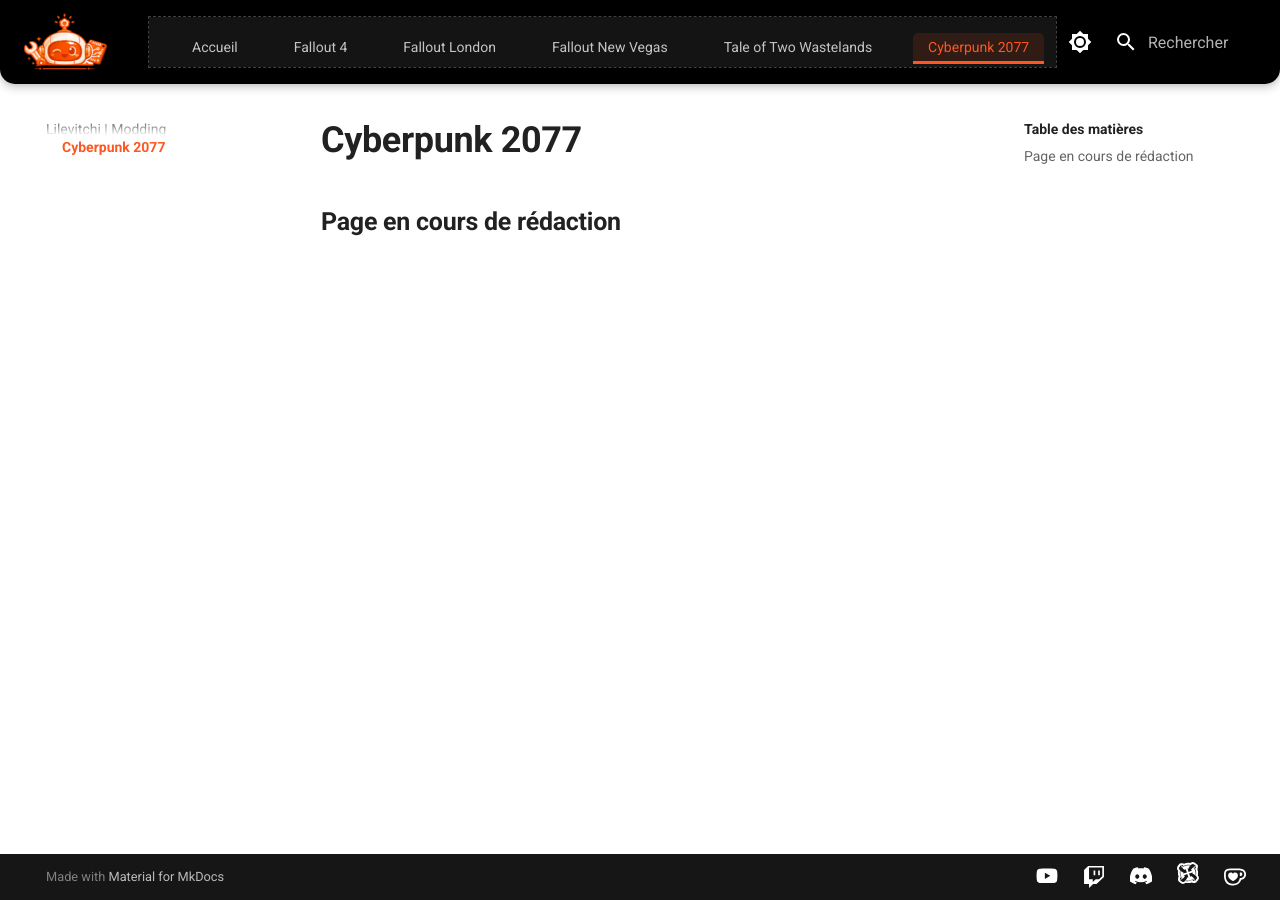
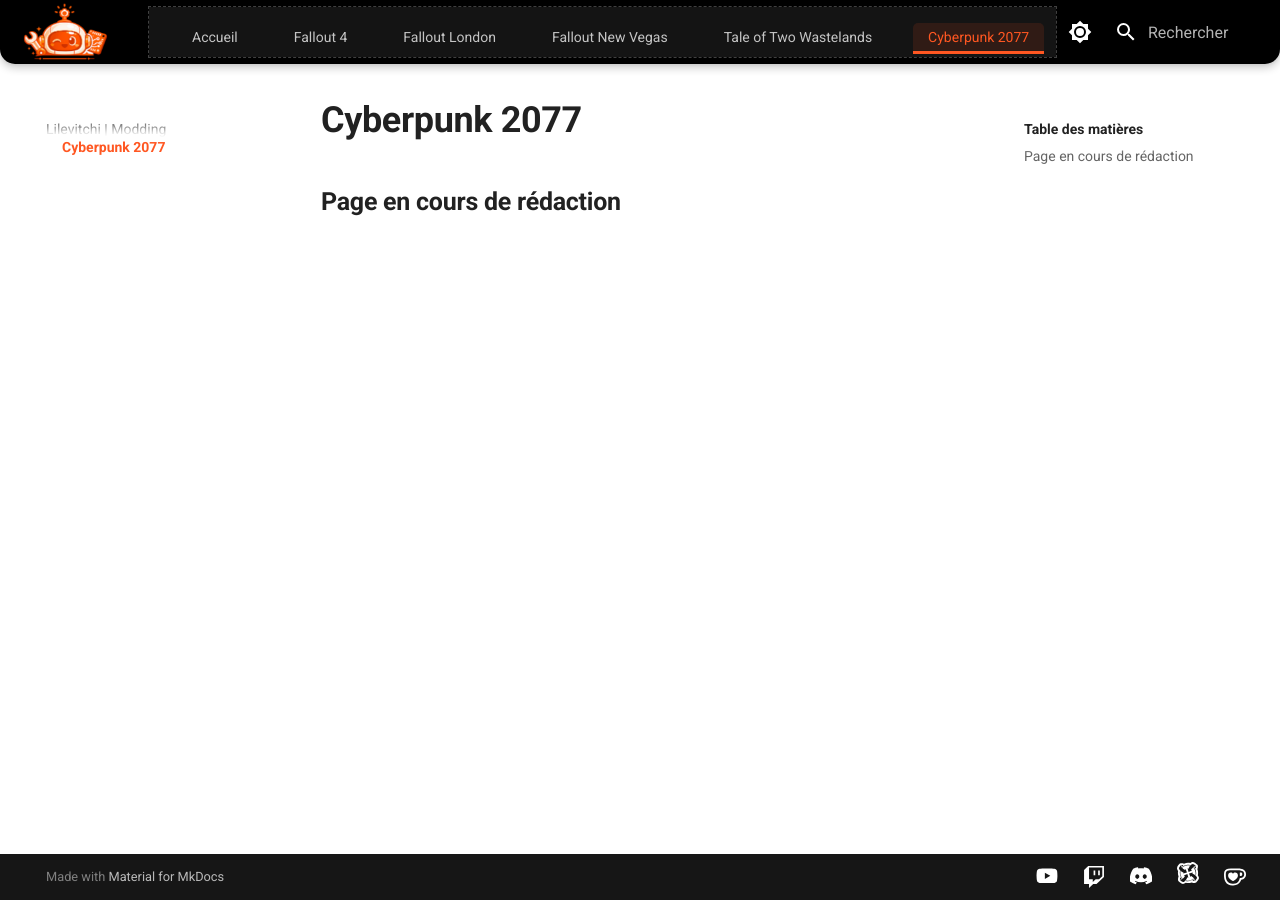
Before and after one commit to Lilevitchi/lilevitchi.github.io, an MkDocs documentation site: the page built from docs/cyberpunk/index.md, in a window 1280 px wide. Built offline with MkDocs 1.6.1 and Material for MkDocs 9.7.7, drawn with Linux system fonts in a browser that asks for light colours.

Commit message:
Update extra.css

```diff
--- a/docs/stylesheets/extra.css
+++ b/docs/stylesheets/extra.css
@@ -83,8 +83,9 @@
 
 /* Contenu interne du header */
 [data-md-color-scheme] .md-header__inner {
-  display: flex;
-  align-items: center;
+  /*display: flex;
+  align-items: center;*/
+  height: var(--header-height);
 }
 
 /* Largeur et centrage du contenu */
```
